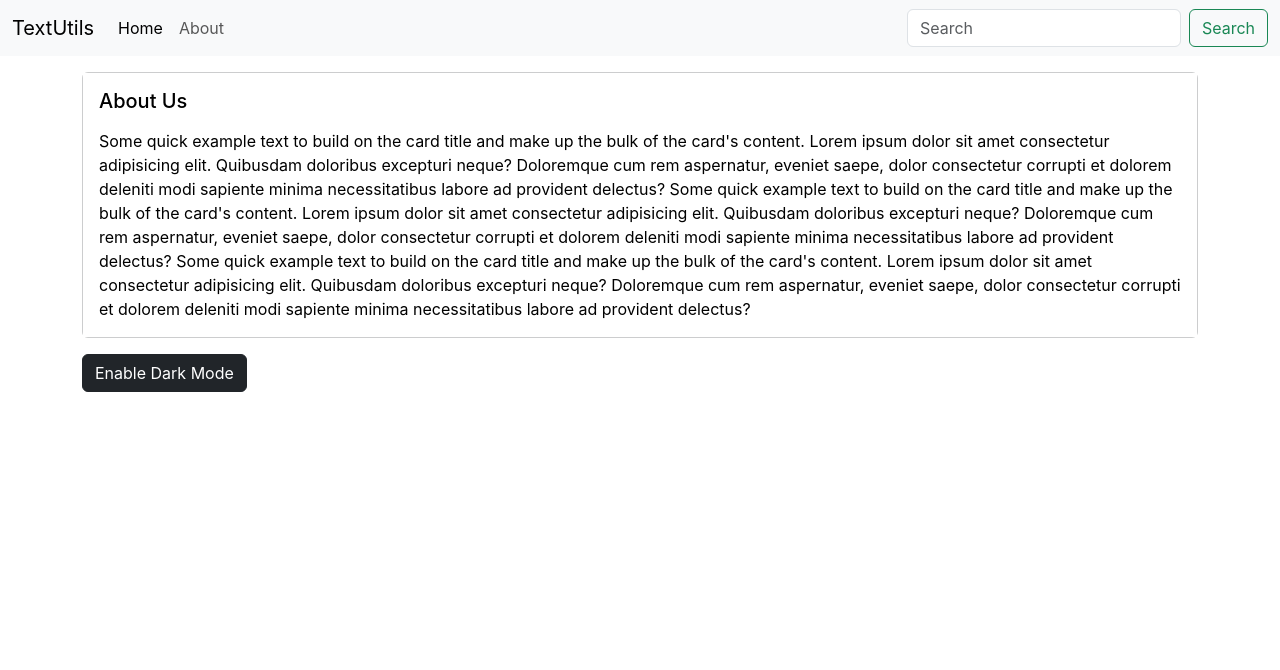
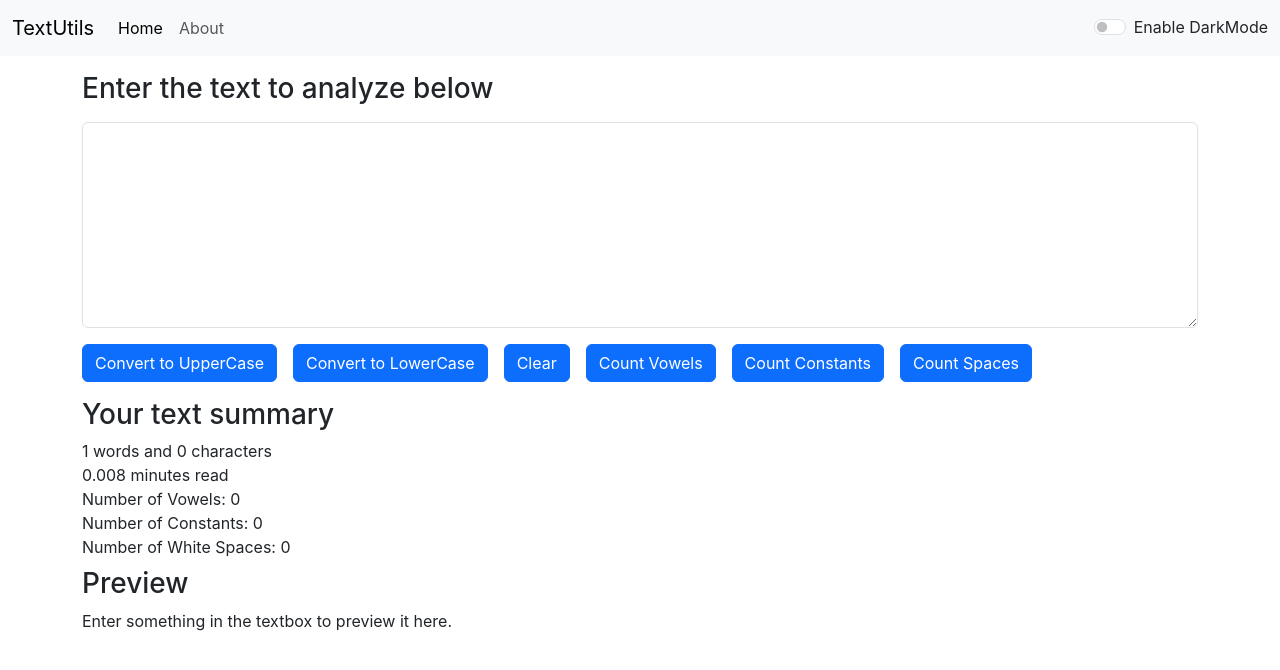
Before and after one commit to hrincredible007/TextUtils, a React (Create React App) app: page / in a window 1280 px wide. Shown: the top 670 px of the page. Built offline with nearby package versions, Linux system fonts and the light colour scheme.

Commit message:
Dark Mode Enabled in the TextForm component

```diff
--- a/src/App.js
+++ b/src/App.js
@@ -1,14 +1,32 @@
+import React, { useState } from "react";
 import "./App.css";
-import About from "./components/About";
+// import About from "./components/About";
 import NavBar from "./components/NavBar";
-// import TextForm from "./components/TextForm";
+import TextForm from "./components/TextForm";
 // import Proptypes from 'prop-types'
 function App() {
+
+  const changeMode = () =>{
+    if(mode === 'light'){
+      setMode('dark');
+      document.body.style.backgroundColor = '#343a40';
+      // document.body.style.backgroundColor = '#6c757d';
+    }
+    else{
+      setMode('light');
+      document.body.style.backgroundColor = 'white';
+    }
+  }
+
+
+  const [mode, setMode] = useState('light');
+  // console.log(mode);
   return (
     <div>
-      <NavBar title = "TextUtils"/>
-      {/* <TextForm heading = "Enter the text to analyze below"></TextForm> */}
-      <About></About>
+      <NavBar title = "TextUtils"  mode = {mode} change = {changeMode}/>
+      <TextForm heading = "Enter the text to analyze below" mode = {mode}></TextForm>
+
+      {/* <About></About> */}
     </div>
   );
 }
--- a/src/components/NavBar.js
+++ b/src/components/NavBar.js
@@ -1,9 +1,10 @@
 import React from "react";
 
 const NavBar = (props) => {
+  // console.log(props.mode)
   return (
     <div>
-      <nav className="navbar navbar-expand-lg bg-body-tertiary">
+      <nav className={`navbar navbar-expand-lg navbar-${props.mode} bg-${props.mode}`}>
         <div className="container-fluid">
           <a className="navbar-brand" href="/">
             {props.title}
@@ -32,17 +33,10 @@
                 </a>
               </li>
             </ul>
-            <form className="d-flex" role="search">
-              <input
-                className="form-control me-2"
-                type="search"
-                placeholder="Search"
-                aria-label="Search"
-              />
-              <button className="btn btn-outline-success" type="submit">
-                Search
-              </button>
-            </form>
+            <div className={`form-check form-switch text-${props.mode === 'light'?'dark': 'light'}`}>
+                <input className="mr-40 form-check-input" type="checkbox" onClick={props.change} id="flexSwitchCheckDefault"/>
+                <label className={`form-check-label`} htmlFor="flexSwitchCheckDefault">Enable DarkMode</label>
+              </div>
           </div>
         </div>
       </nav>
--- a/src/components/TextForm.js
+++ b/src/components/TextForm.js
@@ -24,45 +24,63 @@
 
     setVowels(0);
   };
-  const count_Vowels = () =>{
+  const count_Vowels = () => {
     let str = text;
     let count = 0;
-    for(let i = 0; i< str.length; i+=1){
+    for (let i = 0; i < str.length; i += 1) {
       let character = str.charAt(i);
-      if(character === 'a' || character === 'e' || character === 'i' || character === 'o' || character === 'u'
-        || character === 'A' || character === 'E' || character === 'I' || character === 'O' || character === 'U'){
+      if (
+        character === "a" ||
+        character === "e" ||
+        character === "i" ||
+        character === "o" ||
+        character === "u" ||
+        character === "A" ||
+        character === "E" ||
+        character === "I" ||
+        character === "O" ||
+        character === "U"
+      ) {
         count += 1;
         setVowels(count);
       }
     }
+  };
 
-  }
-
-  const count_Constants = () =>{
+  const count_Constants = () => {
     let str = text;
     let count = 0;
-    for(let i = 0; i< str.length; i+=1){
+    for (let i = 0; i < str.length; i += 1) {
       let character = str.charAt(i);
-      if(character !== 'a' && character !== 'e' && character !== 'i' && character !== 'o' && character !== 'u'
-      && character !== 'A' && character !== 'E' && character !== 'I' && character !== 'O' && character !== 'U' && character !== ' '){
+      if (
+        character !== "a" &&
+        character !== "e" &&
+        character !== "i" &&
+        character !== "o" &&
+        character !== "u" &&
+        character !== "A" &&
+        character !== "E" &&
+        character !== "I" &&
+        character !== "O" &&
+        character !== "U" &&
+        character !== " "
+      ) {
         count += 1;
         setConstants(count);
       }
     }
-
-  }
-  const count_Spaces = () =>{
+  };
+  const count_Spaces = () => {
     let str = text;
     let count = 0;
-    for(let i = 0; i< str.length; i+=1){
+    for (let i = 0; i < str.length; i += 1) {
       let character = str.charAt(i);
-      if(character === ' '){
+      if (character === " ") {
         count += 1;
         setSpaces(count);
       }
     }
-
-  }
+  };
 
   const handleOnChange = (event) => {
     setText(event.target.value);
@@ -74,11 +92,17 @@
   return (
     <div>
       <div className="container my-3">
-        <h3>{props.heading}</h3>
+        <h3 style={{ color: props.mode === "dark" ? "white" : "dark" }}>
+          {props.heading}
+        </h3>
         <div className="my-3">
           <textarea
             className="form-control"
             value={text}
+            style={{
+              color: props.mode === "dark" ? "white" : "dark",
+              backgroundColor: props.mode === "dark" ? "#343a40" : "white",
+            }}
             onChange={handleOnChange}
             id="exampleFormControlTextarea1"
             rows="8"
@@ -127,15 +151,20 @@
           Count Spaces
         </button>
       </div>
-      <div className="container">
+      <div
+        className="container"
+        style={{ color: props.mode === "dark" ? "white" : "dark" }}
+      >
         <h3>Your text summary</h3>
-        <div>{text.split(" ").length} words and {text.length} characters</div>
-        <div>{0.008* text.split(" ").length} minutes read</div>
+        <div>
+          {text.split(" ").length} words and {text.length} characters
+        </div>
+        <div>{0.008 * text.split(" ").length} minutes read</div>
         <div>Number of Vowels: {vowels}</div>
         <div>Number of Constants: {constants}</div>
         <div>Number of White Spaces: {spaces}</div>
         <h3 className="my-2">Preview</h3>
-        <div>{text}</div>
+        <div>{text.length === 0 ? 'Enter something in the textbox to preview it here.': text}</div>
       </div>
     </div>
   );
```
Lines whose indentation alone changed are shown as unchanged.
